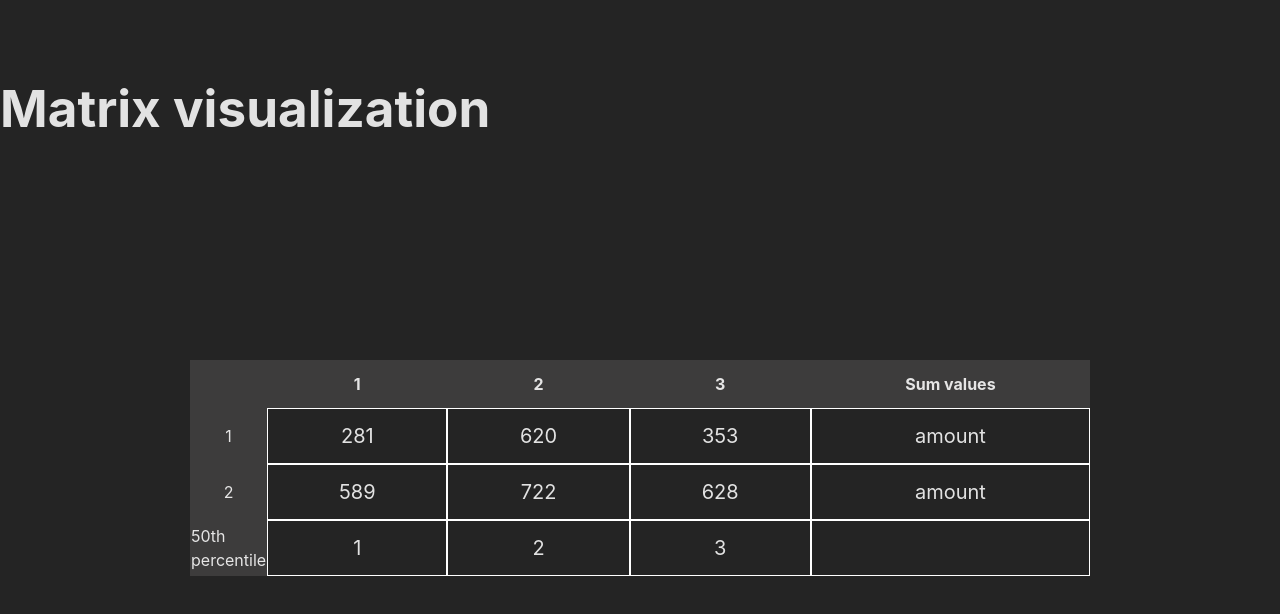
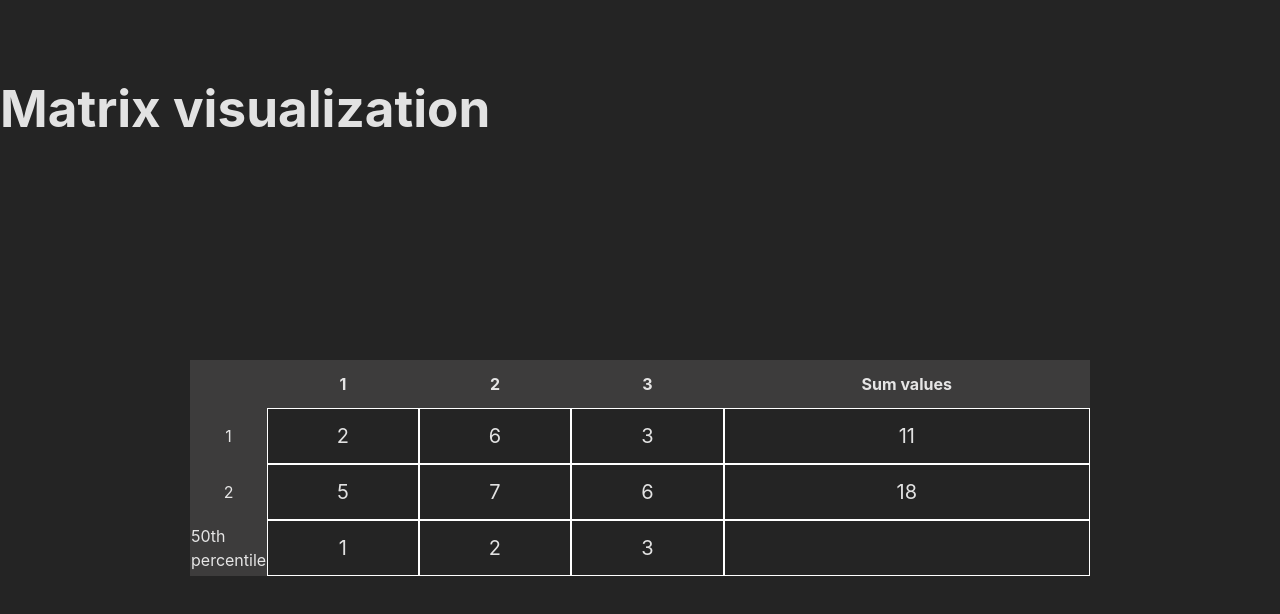
Before and after one commit to ydem1/matrix-visualization, a React (Vite) app: page / in a window 1280 px wide. Shown: the top 614 px of the page. Built offline with nearby package versions, Linux system fonts and the light colour scheme.

Commit message:
add getSumAmount

```diff
--- a/src/components/Table/TableRow/index.tsx
+++ b/src/components/Table/TableRow/index.tsx
@@ -1,4 +1,5 @@
 import { FC } from "react";
+import { getSumAmount } from "src/utils/getSumAmount";
 import { Cell } from "src/@types/cell";
 import { TableCell } from "../TableCell";
 import styles from "./TableRow.module.scss";
@@ -16,6 +17,6 @@ export const TableRow: FC<Props> = ({ currentRowNumber, rows }) => (
       <TableCell key={id}>{amount}</TableCell>
     ))}
 
-    <TableCell>amount</TableCell>
+    <TableCell>{getSumAmount(rows)}</TableCell>
   </tr>
 );
--- a/src/utils/generateRandomAmount.ts
+++ b/src/utils/generateRandomAmount.ts
@@ -1,5 +1,5 @@
-const MIN = 100;
-const MAX = 999;
+const MIN = 1;
+const MAX = 9;
 
 export const generateRandomAmount = () => {
   return Math.floor(Math.random() * (MAX - MIN + 1)) + MIN;
--- /dev/null
+++ b/src/utils/getSumAmount.ts
@@ -0,0 +1,7 @@
+import { Cell } from "src/@types/cell";
+
+export const getSumAmount = (rows: Cell[]) =>
+  rows.reduce(
+    (previousValue, currentValue) => previousValue + currentValue.amount,
+    0
+  );
```
